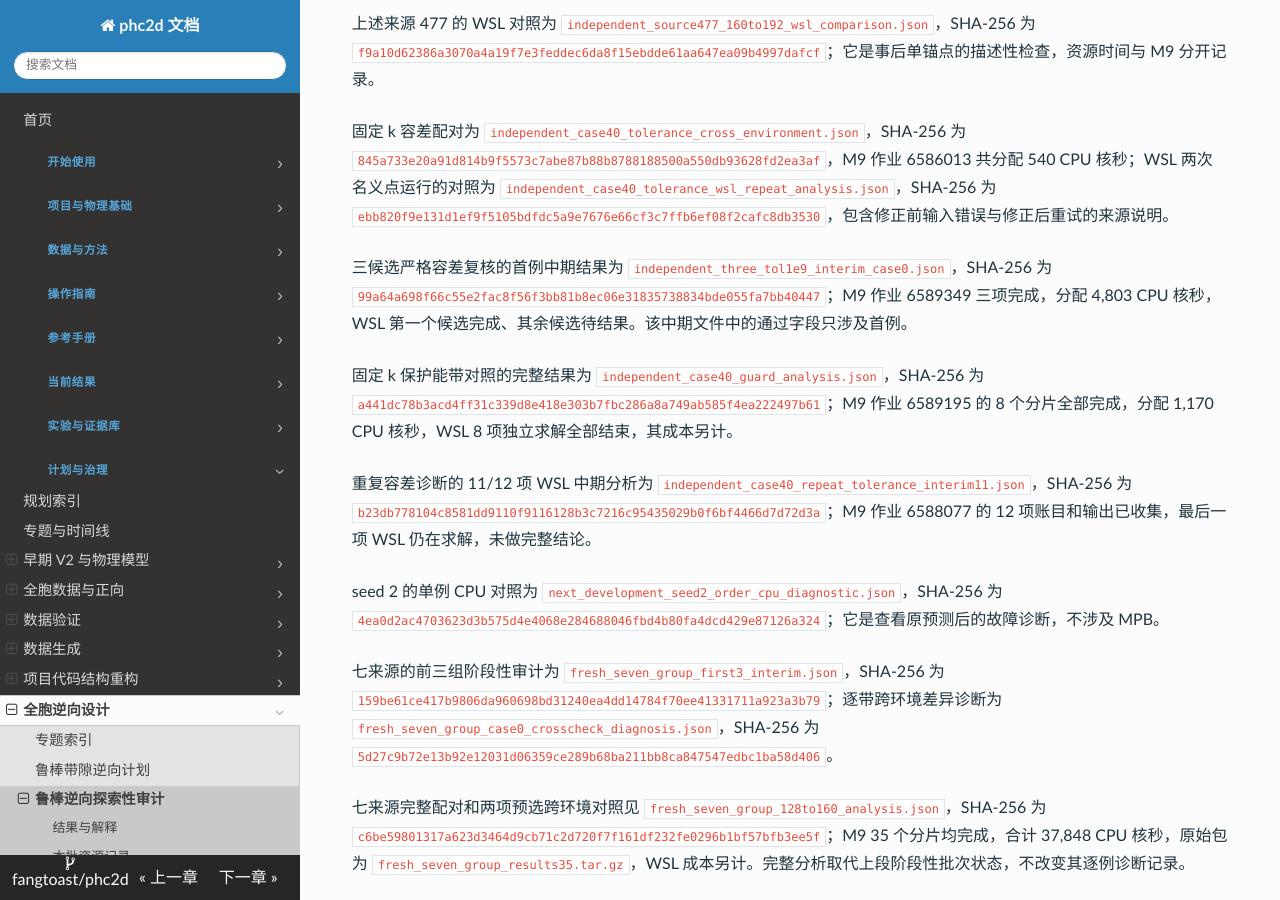
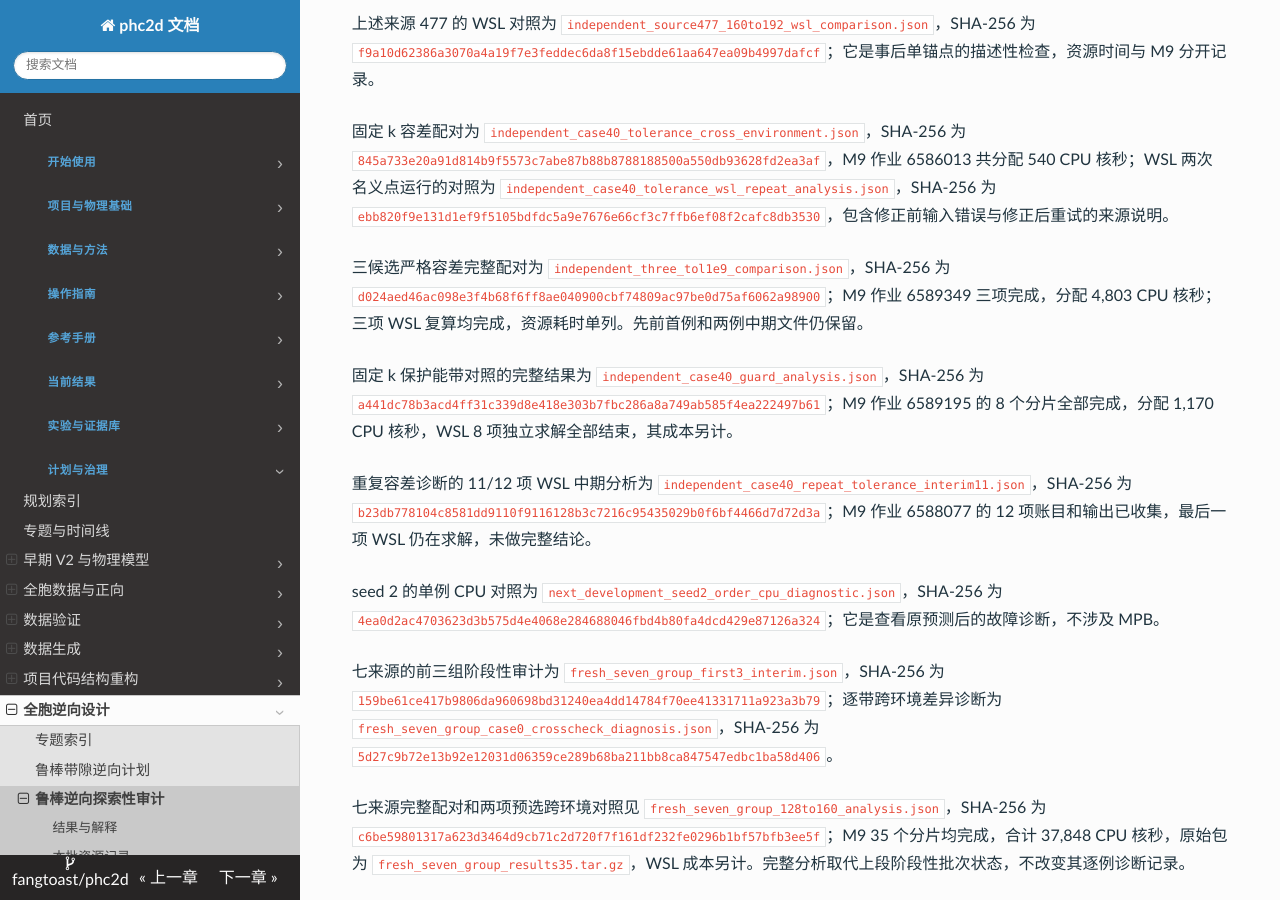
Before and after one commit to fangtoast/phc2d, an MkDocs documentation site: the page built from docs/results/inverse/鲁棒带隙逆向可用性审计.md, in a window 1280 px wide and 900 px high, scrolled down 12075 px. Built offline with MkDocs 1.6.1, drawn with Linux system fonts in a browser that asks for light colours; some of the changed text lies outside the part shown.

Commit message:
Record three strict-tolerance solver comparisons

```diff
--- a/docs/results/inverse/鲁棒带隙逆向可用性审计.md
+++ b/docs/results/inverse/鲁棒带隙逆向可用性审计.md
@@ -107,7 +107,7 @@ source_artifacts:
 | 来源 477 的 160→192 追加诊断 | 同一锚点的三个偏移均通过该更高分辨率合同的数值门，共同目标裕量约为 −0.02208；WSL 与 M9 的 k 点和门判断一致，全谱最大差约 $2.38\times10^{-7}$ | 查看原失败后进行的单锚点诊断；WSL 对照未设通过阈值。不追溯改变原批失败，也不证明整组候选或连续 BZ 收敛 |
 | 第三个预选锚点的固定 k 容差诊断 | 名义/正偏移在同一预选 k 点，M9–WSL 的全谱最大差在容差 $10^{-7}$ 下为 $1.08\times10^{-5}$/$1.23\times10^{-5}$；容差 $10^{-9}$ 下为 $2.54\times10^{-7}$/$1.87\times10^{-5}$ | 更严格容差并未在两个偏移上同时消除差异；固定点运行的求解轨迹与原多 k 计算不同，仅供事后诊断，不改变原门或证明故障原因。WSL 因输入错误修复产生的两次名义点运行另有原始记录 |
 | 来源 477 的五候选 160→192 整组诊断 | 同一来源的五候选、每候选三个偏移均通过该合同的数值门；五个目标共同裕量均为负 | 原锚点失败后事后选取并整体复算；不改变原批次数值门及跨环境门失败，也不是独立 P2 统计或连续 BZ 认证 |
-| 三候选严格容差复核中期 | 原跨环境未通过的三个候选在 M9 上均通过数值门；其中来源 583 的锚点已完成 WSL 配对，三个偏移的全谱最大差不超过 $2.98\times10^{-7}$ | 三例依据原失败事后选取，另两例 WSL 尚在执行；单例配对通过不代表该设置对整批可靠，也不改变原批次失败 |
+| 三候选严格容差复核 | 原跨环境未通过的三个候选在 M9 上均通过数值门；WSL 与 M9 的三候选、各三偏移全谱配对均满足原容差，最大差约 $3.29\times10^{-7}$ | 三例依据原失败事后选取，且其中两例来自同一来源；不能估计新来源通过率或改变原批次失败，需独立开发批验证 |
 | 固定 k 保护能带对照 | 同一结构的名义和正偏移各重复两次，保护能带从 4 增至 8 后，M9–WSL 全谱最大差分别约为 $3.31\times10^{-6}$、$1.28\times10^{-6}$，仍超过原 $10^{-6}$ 门 | 事后选定的单点诊断；同时观察到环境内重复差异。不能据此认定增加保护带稳定解决跨环境问题，也不替代完整 P2 复核 |
 | 固定 k 重复容差诊断中期结果 | 两个偏移、两种容差下 M9 各完成三次，WSL 完成 11/12 次。正偏移、$10^{-9}$ 的三次跨环境全谱最大差最高约 $1.25\times10^{-6}$；$10^{-11}$ 已完成的两次为约 $1.79\times10^{-7}$ | 最后一次 WSL $10^{-11}$ 求解仍在运行；这是事后单点及不完整重复，不能据此认定更严格容差可靠，也不改变原批失败 |
 | seed 2 的单例带序跨设备诊断 | 原 60 候选中唯一带序异常的来源 762 阈值正向候选，在 CPU 也出现 12 处倒序；CPU–GPU 全谱最大差约 $1.94\times10^{-5}$ | 原 GPU 倒序位于 B8–B9，最大约 0.0022。事后单例说明更换设备未必消除此异常；当前合同要求全谱有序，不能仅因目标为 B4–B5 就恢复评分或改变原 P2 门 |
@@ -277,7 +277,7 @@ N40 对照作业 5524656 在节点 g0727 完成，分配 127 GPU 秒和 762 CPU
 
 固定 k 容差配对为 `independent_case40_tolerance_cross_environment.json`，SHA-256 为 `845a733e20a91d814b9f5573c7abe87b88b8788188500a550db93628fd2ea3af`，M9 作业 6586013 共分配 540 CPU 核秒；WSL 两次名义点运行的对照为 `independent_case40_tolerance_wsl_repeat_analysis.json`，SHA-256 为 `ebb820f9e131d1ef9f5105bdfdc5a9e7676e66cf3c7ffb6ef08f2cafc8db3530`，包含修正前输入错误与修正后重试的来源说明。
 
-三候选严格容差复核的首例中期结果为 `independent_three_tol1e9_interim_case0.json`，SHA-256 为 `99a64a698f66c55e2fac8f56f3bb81b8ec06e31835738834bde055fa7bb40447`；M9 作业 6589349 三项完成，分配 4,803 CPU 核秒，WSL 第一个候选完成、其余候选待结果。该中期文件中的通过字段只涉及首例。
+三候选严格容差完整配对为 `independent_three_tol1e9_comparison.json`，SHA-256 为 `d024aed46ac098e3f4b68f6ff8ae040900cbf74809ac97be0d75af6062a98900`；M9 作业 6589349 三项完成，分配 4,803 CPU 核秒；三项 WSL 复算均完成，资源耗时单列。先前首例和两例中期文件仍保留。
 
 固定 k 保护能带对照的完整结果为 `independent_case40_guard_analysis.json`，SHA-256 为 `a441dc78b3acd4ff31c339d8e418e303b7fbc286a8a749ab585f4ea222497b61`；M9 作业 6589195 的 8 个分片全部完成，分配 1,170 CPU 核秒，WSL 8 项独立求解全部结束，其成本另计。
 
```
